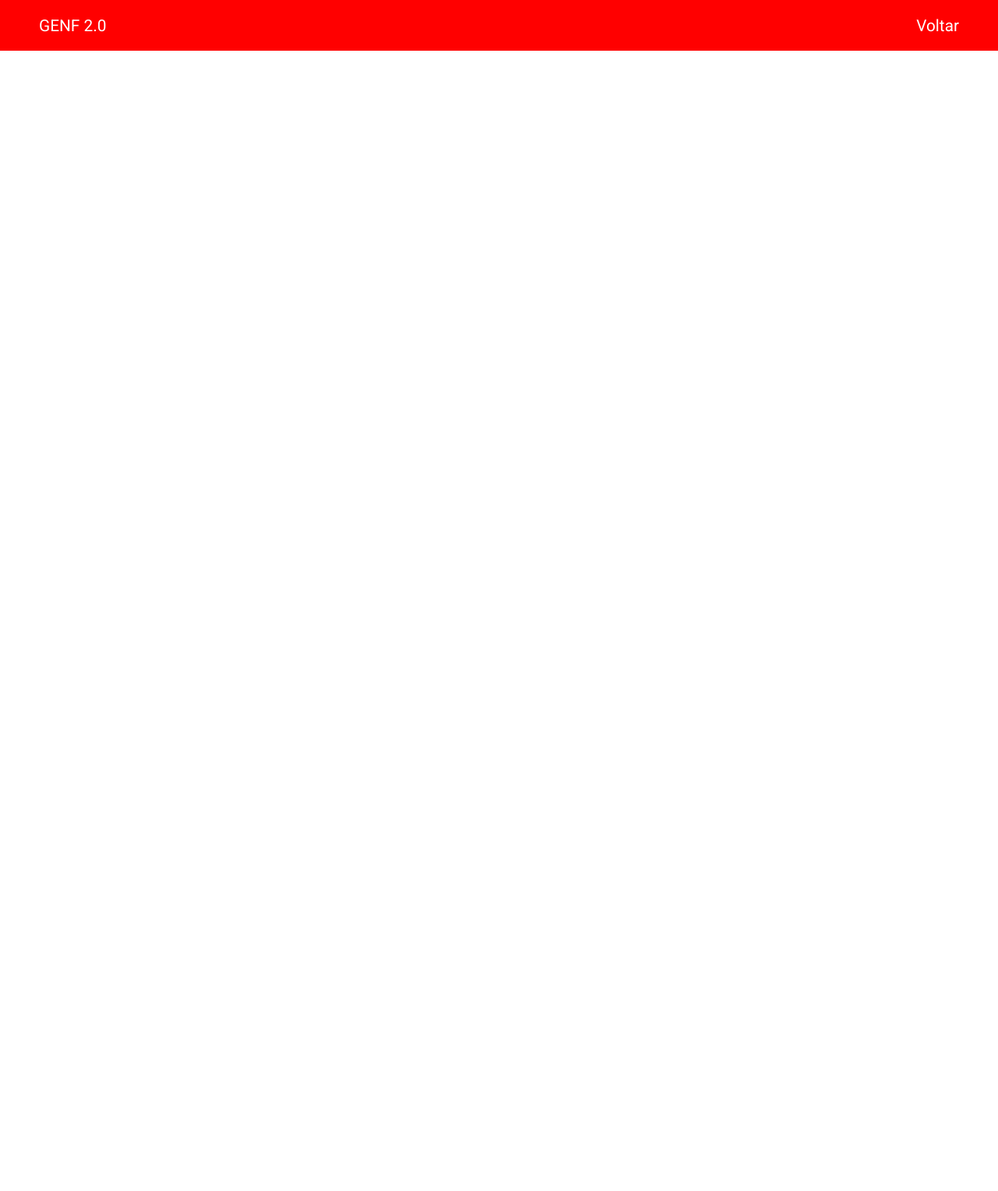
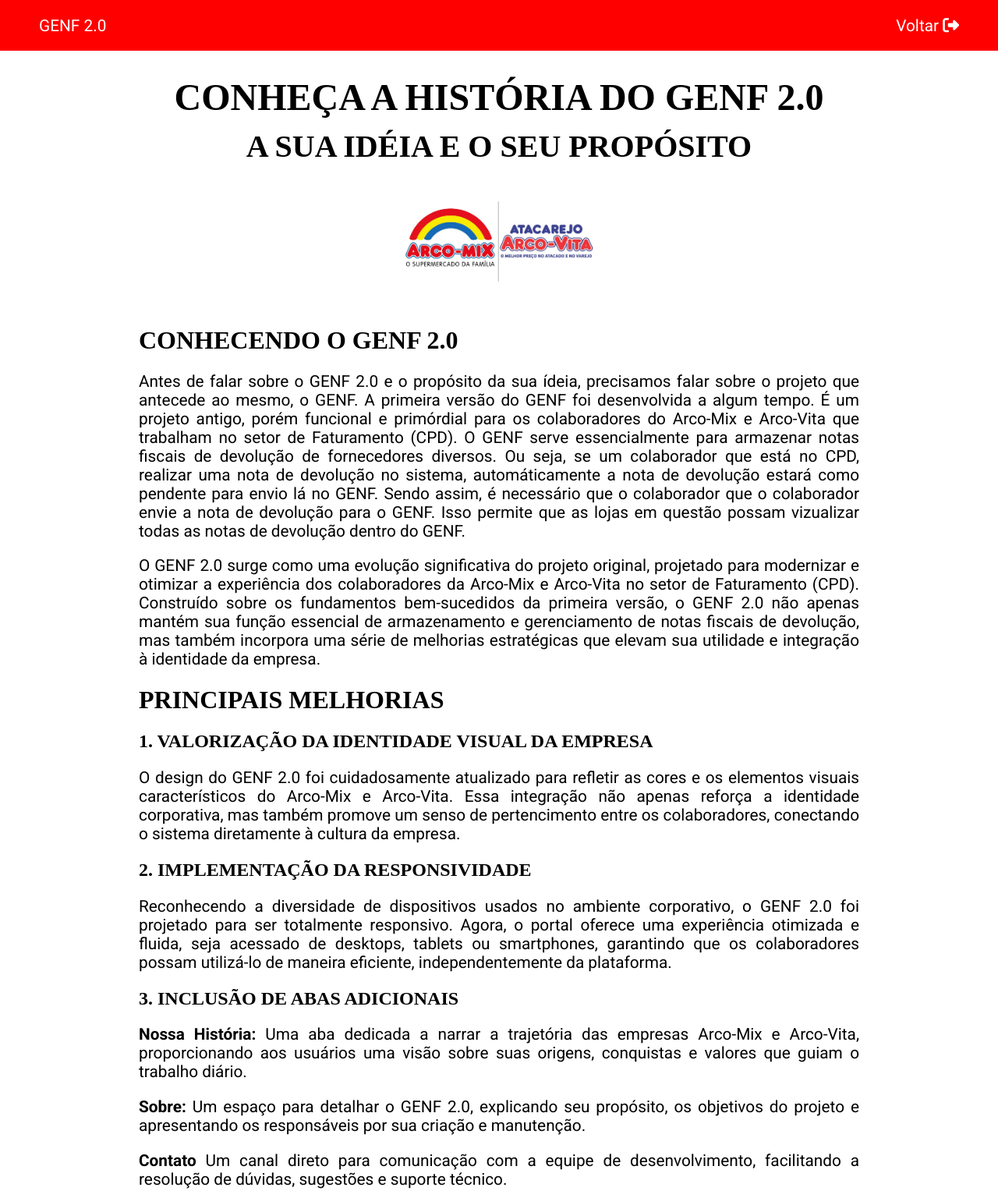
Before and after one commit to dwyvid1/genf2.0, a plain HTML site: page src/pages/sobre.html in a window 1280 px wide. Shown: the top 1527 px of the page at 78% size. Before the commit the page ends 800 px from the top, so only its background shows below. Drawn offline with Linux system fonts and the light colour scheme; a web font is replaced by a local one.

Commit message:
Adicionando conteúdo na aba Sobre

```diff
--- a/src/css/sobre.css
+++ b/src/css/sobre.css
@@ -1,25 +1,24 @@
 body {
     margin: 0;
     padding: 0;
+
+    display: flex;
+    flex-direction: column;
+    align-items: center;
+    justify-content: center;
 
     font-family: "Roboto", serif;
 }
 
 header {
+    display: flex;
+
     width: 100%;
     height: 65px;
     color: white;
     background-color: red;
-    display: flex;
     align-items: center;
     justify-content: space-between;
-
-    margin-bottom: 50px;
-}
-
-img {
-    border-radius: 50%;
-    height: 65px;
 }
 
 p, a {
@@ -33,3 +32,62 @@ a {
     cursor: pointer;
     color: white;
 }
+
+.div-container h1 {
+    font-family: "DM Serif Text", serif;
+    font-size: 3rem;
+}
+
+.div-container h2 {
+    margin-top: -20px;
+    font-size: 2.5rem;
+    font-family: "DM Serif Text", serif;
+}
+
+.logo {
+    text-align: center;
+}
+
+.logo img {
+    width: 250px;
+}
+
+.div-sobre {
+    width: 80%;
+    max-width: 1300px;
+    padding: 20px;
+    text-align: justify;
+}
+
+.div-sobre h1 {
+    font-size: 2rem;
+    margin-left: 50px;
+
+    font-family: "DM Serif Text", serif;
+}
+
+.div-sobre h2 {
+    margin-left: 50px;
+    font-family: "DM Serif Text", serif;
+}
+
+.div-container {
+    justify-items: center;
+}
+
+footer {
+    display: flex;
+    flex-direction: column;
+    justify-content: center;
+    align-items: center;
+
+    height: 100px;
+    width: 100%;
+
+    margin-top: 200px;
+    font-size: 1.3rem;
+    padding-top: 30px;
+    padding-bottom: 30px;
+
+    background-color: #FFFF00;
+}
--- a/src/pages/sobre.html
+++ b/src/pages/sobre.html
@@ -9,13 +9,81 @@
     <link rel="preconnect" href="https://fonts.googleapis.com">
     <link rel="preconnect" href="https://fonts.gstatic.com" crossorigin>
     <link href="https://fonts.googleapis.com/css2?family=DM+Serif+Text:ital@0;1&family=Roboto:ital,wght@0,100..900;1,100..900&display=swap" rel="stylesheet">
+
+    <link rel="stylesheet" href="https://cdnjs.cloudflare.com/ajax/libs/font-awesome/6.7.2/css/all.min.css" integrity="sha512-Evv84Mr4kqVGRNSgIGL/F/aIDqQb7xQ2vcrdIwxfjThSH8CSR7PBEakCr51Ck+w+/U6swU2Im1vVX0SVk9ABhg==" crossorigin="anonymous" referrerpolicy="no-referrer" />
 </head>
 <body>
     <header>
         <p>GENF 2.0</p>
 
-        <a href="/src/index.html">Voltar</a>
+        <a href="/src/index.html">
+            Voltar
+            <i class="fa-solid fa-right-from-bracket"></i>
+        </a>
     </header>
 
+    <div class="div-container" >
+        <h1>CONHEÇA A HISTÓRIA DO GENF 2.0</h1>
+        <h2>A SUA IDÉIA E O SEU PROPÓSITO</h2>
+
+        <div class="logo">
+            <img src="/src/img/logo.jpg" alt="Logo Arco-Mix">
+        </div>
+    </div>
+
+    <div class="div-sobre">
+        <h1>CONHECENDO O GENF 2.0</h1>
+        <p>Antes de falar sobre o GENF 2.0 e o propósito da sua ídeia, precisamos falar sobre o projeto que antecede ao mesmo, o GENF.
+            A primeira versão do GENF foi desenvolvida a algum tempo. É um projeto antigo, porém funcional e primórdial para os
+            colaboradores do Arco-Mix e Arco-Vita que trabalham no setor de Faturamento (CPD). O GENF serve essencialmente para armazenar
+            notas fiscais de devolução de fornecedores diversos. Ou seja, se um colaborador que está no CPD, realizar uma nota de devolução
+            no sistema, automáticamente a nota de devolução estará como pendente para envio lá no GENF. Sendo assim, é necessário que o
+            colaborador que o colaborador envie a nota de devolução para o GENF. Isso permite que as lojas em questão possam vizualizar todas
+            as notas de devolução dentro do GENF.
+        </p>
+
+        <p>
+            O GENF 2.0 surge como uma evolução significativa do projeto original, projetado para modernizar e otimizar a experiência dos
+            colaboradores da Arco-Mix e Arco-Vita no setor de Faturamento (CPD). Construído sobre os fundamentos bem-sucedidos da primeira
+            versão, o GENF 2.0 não apenas mantém sua função essencial de armazenamento e gerenciamento de notas fiscais de devolução,
+            mas também incorpora uma série de melhorias estratégicas que elevam sua utilidade e integração à identidade da empresa.
+        </p>
+
+        <h1>PRINCIPAIS MELHORIAS</h1>
+
+        <h2>1. VALORIZAÇÃO DA IDENTIDADE VISUAL DA EMPRESA</h2>
+        <p>
+            O design do GENF 2.0 foi cuidadosamente atualizado para refletir as cores e os elementos visuais característicos do
+         Arco-Mix e Arco-Vita. Essa integração não apenas reforça a identidade corporativa, mas também promove um senso
+         de pertencimento entre os colaboradores, conectando o sistema diretamente à cultura da empresa.
+        </p>
+
+        <h2>2. IMPLEMENTAÇÃO DA RESPONSIVIDADE</h2>
+        <p>Reconhecendo a diversidade de dispositivos usados no ambiente corporativo, o GENF 2.0 foi projetado para ser totalmente
+            responsivo. Agora, o portal oferece uma experiência otimizada e fluida, seja acessado de desktops, tablets ou smartphones,
+            garantindo que os colaboradores possam utilizá-lo de maneira eficiente, independentemente da plataforma.
+        </p>
+
+        <h2>3. INCLUSÃO DE ABAS ADICIONAIS</h2>
+        <p>
+            <strong>Nossa História:</strong> Uma aba dedicada a narrar a trajetória das empresas Arco-Mix e Arco-Vita, proporcionando
+            aos usuários uma visão sobre suas origens, conquistas e valores que guiam o trabalho diário.
+        </p>
+
+        <p>
+            <strong>Sobre:</strong> Um espaço para detalhar o GENF 2.0, explicando seu propósito, os objetivos do projeto
+            e apresentando os responsáveis por sua criação e manutenção.
+        </p>
+
+        <p>
+            <strong>Contato</strong> Um canal direto para comunicação com a equipe de desenvolvimento,
+            facilitando a resolução de dúvidas, sugestões e suporte técnico.
+        </p>
+    </div>
+
+    <footer>
+        <p>Copyright © Genf 2.0 - Todos os direitos reservados</p>
+        <p>Deyvid Matheus, 2025</p>
+    </footer>
 </body>
 </html>
```
